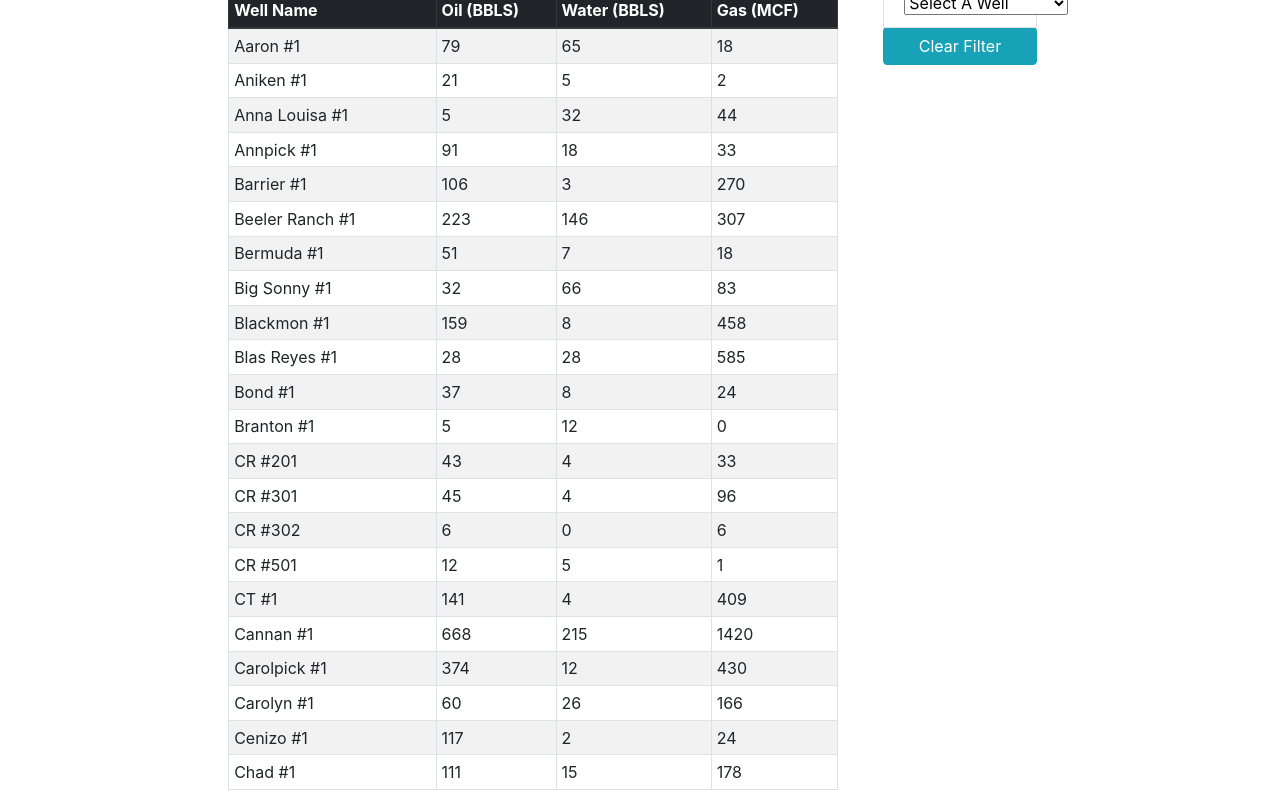
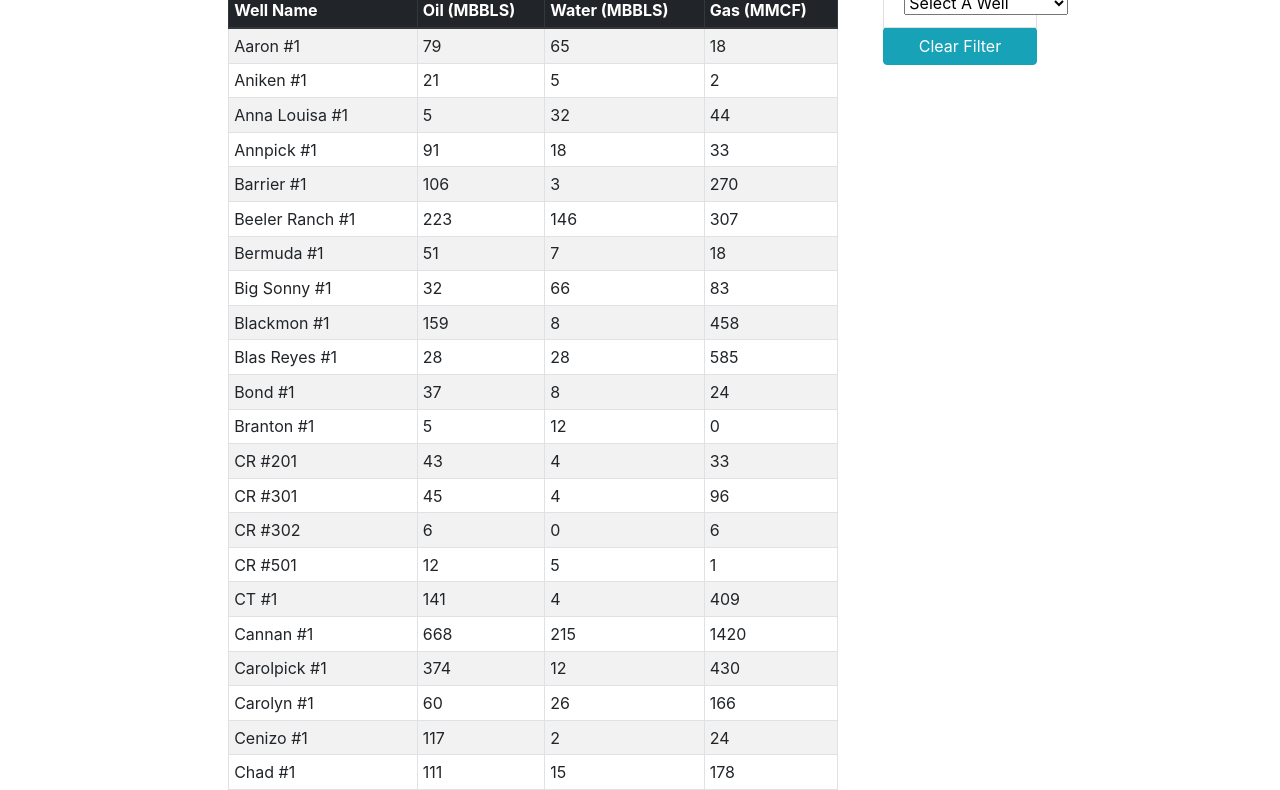
Before and after one commit to matthewplaisance/ETprod, a plain HTML site: page allWellProductionTable.html in a window 1280 px wide. Shown: the part 170-960 px from the top of the page. Drawn offline with nearby package versions, Linux system fonts and the light colour scheme.

Commit message:
Changed units for table to increase readability

```diff
--- a/allWellProductionTable.html
+++ b/allWellProductionTable.html
@@ -36,9 +36,9 @@
           <thead class="thead-dark">
           <tr>
             <th>Well Name</th>
-            <th>Oil (BBLS)</th>
-            <th>Water (BBLS)</th>
-            <th>Gas (MCF)</th>
+            <th>Oil (MBBLS)</th>
+            <th>Water (MBBLS)</th>
+            <th>Gas (MMCF)</th>
           </tr>
         </thead>
         <tbody></tbody>
```
